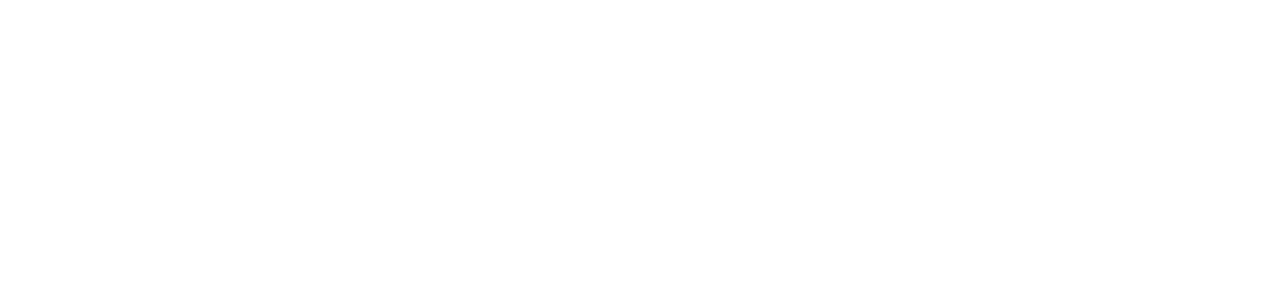
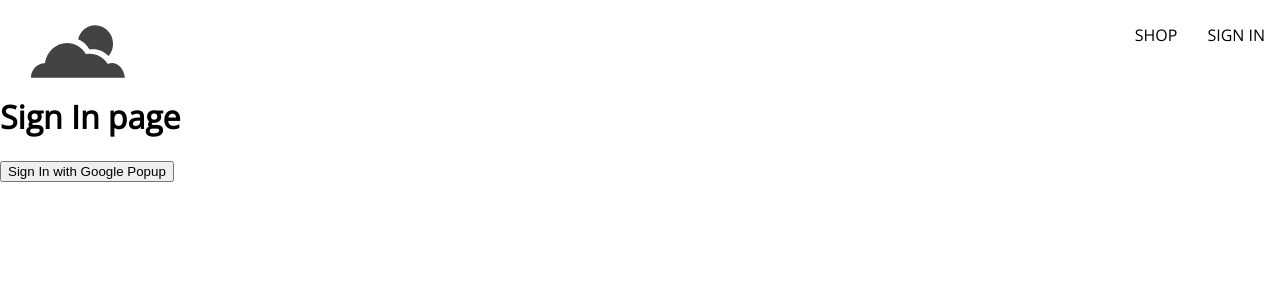
Before and after one commit to ChristopherJamesL/cloud-apparel-redux-sagas-typescript, a React (Create React App) app: page /sign-in in a window 1280 px wide. Before the commit this address had no page. Shown: the top 300 px of the page. Built offline with nearby package versions, Linux system fonts and the light colour scheme.

Commit message:
initializing Firebase

```diff
--- a/package.json
+++ b/package.json
@@ -4,6 +4,7 @@
   "private": true,
   "dependencies": {
     "cra-template": "1.2.0",
+    "firebase": "^11.3.0",
     "react": "^18.2.0",
     "react-dom": "^18.2.0",
     "react-router": "^7.1.5",
--- a/src/App.js
+++ b/src/App.js
@@ -1,7 +1,8 @@
 import { Routes, Route } from 'react-router';
 
 import Navigation from './routes/navigation/navigation.component';
-import Home from './routes/home.component';
+import Home from './routes/home/home.component';
+import SignIn from './routes/sign-in/sign-in.component';
 
 const Shop = () => {
   return (
@@ -15,6 +16,7 @@
     <Route path='/' element={<Navigation/>} >
       <Route index element={<Home />} />
       <Route path='shop' element={<Shop />} />
+      <Route path='sign-in' element={<SignIn />} />
     </Route>
   </Routes>
   )
--- a/src/routes/home.component.jsx
+++ b/src/routes/home/home.component.jsx
@@ -1,6 +1,6 @@
 // import { Outlet } from 'react-router';
 
-import Directory from '../components/directory/directory.component.jsx';
+import Directory from '../../components/directory/directory.component.jsx';
 
 
 const Home = () => {
--- a/src/routes/navigation/navigation.component.jsx
+++ b/src/routes/navigation/navigation.component.jsx
@@ -1,7 +1,7 @@
 import { Fragment } from 'react';
 import { Outlet, Link } from 'react-router';
 
-import { ReactComponent as ClowdLogo } from '../../assets/cloud-svgrepo-com.svg'
+import { ReactComponent as ClowdLogo } from '../../assets/cloud-sun-svgrepo-com.svg'
 
 import './navigation.styles.scss';
 
@@ -14,6 +14,7 @@
                 </Link>
                 <div className='nav-links-container' >
                     <Link className='nav-link' to={'/shop'} >SHOP</Link>
+                    <Link className='nav-link' to={'/sign-in'} >SIGN IN</Link>
                 </div>
             </div>
             <Outlet />
--- /dev/null
+++ b/src/routes/sign-in/sign-in.component.jsx
@@ -0,0 +1,19 @@
+import { signInWithGooglePopup } from '../../utils/firebase/firebase.utils';
+
+const SignIn = () => {
+    const logGoogleUser = async () => {
+        const response = await signInWithGooglePopup();
+        console.log(response);
+    }
+
+    return (
+        <div>
+            <h1>Sign In page</h1>
+            <button onClick={logGoogleUser} >
+                Sign In with Google Popup
+            </button>
+        </div>
+    );
+};
+
+export default SignIn;
--- /dev/null
+++ b/src/utils/firebase/firebase.utils.js
@@ -0,0 +1,33 @@
+// Import the functions you need from the SDKs you need
+import { initializeApp } from "firebase/app";
+import {
+    getAuth,
+    signInWithRedirect,
+    signInWithPopup,
+    GoogleAuthProvider
+} from 'firebase/auth';
+
+// TODO: Add SDKs for Firebase products that you want to use
+// https://firebase.google.com/docs/web/setup#available-libraries
+
+// Your web app's Firebase configuration
+const firebaseConfig = {
+  apiKey: "AIzaSyDAiLk1RgtS30fCXyIXjnf81hwsZ9wCgSU",
+  authDomain: "cloud-apparel-db.firebaseapp.com",
+  projectId: "cloud-apparel-db",
+  storageBucket: "cloud-apparel-db.firebasestorage.app",
+  messagingSenderId: "510199093306",
+  appId: "1:510199093306:web:f118d842b9b94b1b667d03"
+};
+
+// Initialize Firebase
+const firebaseApp = initializeApp(firebaseConfig);
+
+const provider = new GoogleAuthProvider;
+
+provider.setCustomParameters({
+    prompt: 'select_account'
+});
+
+export const auth = getAuth();
+export const signInWithGooglePopup = () => signInWithPopup(auth, provider);
```
Also changed, not shown: src/assets/cloud-sun-svgrepo-com.svg (added), 1 other file (tests, documents, lock files or other folders).
